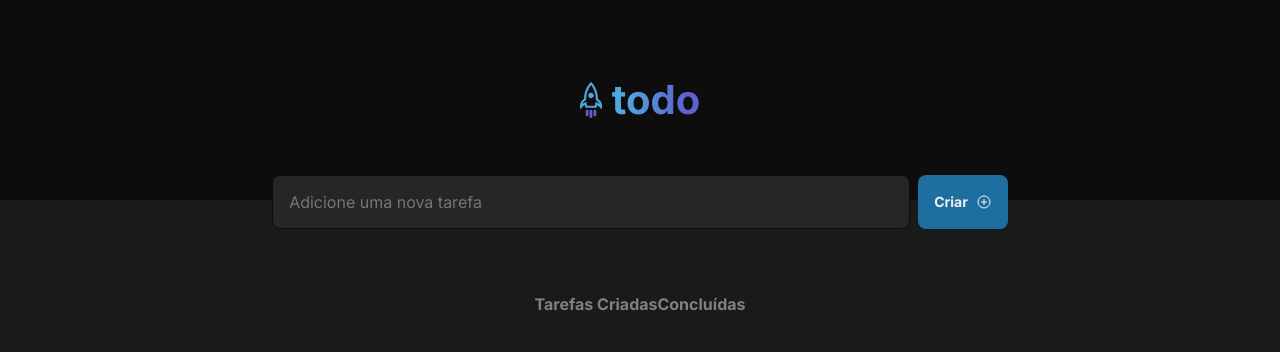
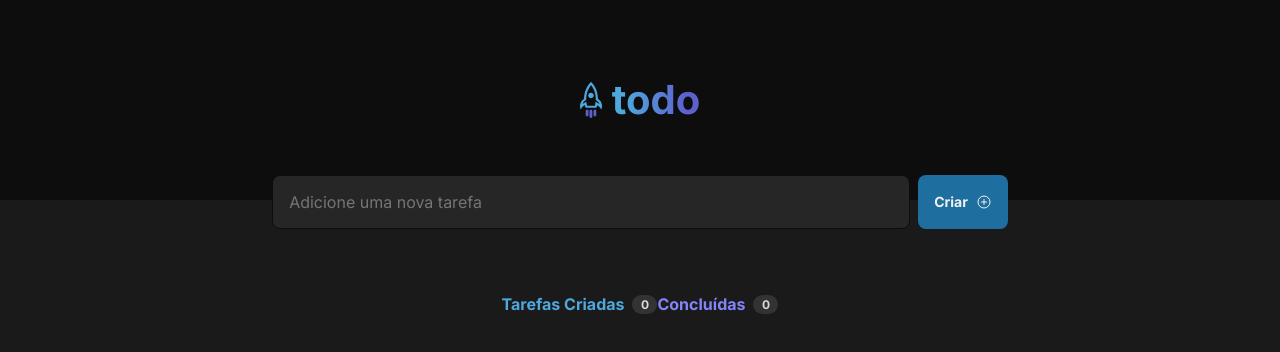
Before and after one commit to gabriel-78/challange_01_to-do_list_igniteLab-trail-2022, a React (Vite) app: page / in a window 1280 px wide. Shown: the top 352 px of the page. Built offline with nearby package versions, Linux system fonts and the light colour scheme.

Commit message:
FEAT: Add counter task

```diff
--- a/src/components/Main/index.module.css
+++ b/src/components/Main/index.module.css
@@ -29,3 +29,31 @@
     width: 100%;
     justify-content: space-between;
 }
+
+.labelCounterContainer div{
+    align-items: center;
+    display: flex;
+    gap: 8px;
+}
+
+.labelCounterContainer div label{
+    align-items: center;
+    background-color: var(--gray-400);
+    border-radius: 999px;
+    color: var(--gray-200);
+    display: flex;
+    font-weight: 700;
+    font-size: 12px;
+    height: 19px;
+    justify-content: center;
+    line-height: 15px;
+    width: 25px;
+}
+
+.labelCounterContainer div:nth-child(1) strong{
+    color: var(--blue);
+}
+
+.labelCounterContainer div:nth-child(2) strong{
+    color: var(--purple);
+}
--- a/src/components/Main/index.tsx
+++ b/src/components/Main/index.tsx
@@ -55,8 +55,16 @@ const Main = () => {
 
             <div className={S.container}>
                 <div className={S.labelCounterContainer}>
-                    <strong>Tarefas Criadas</strong>
-                    <strong>Concluídas</strong>
+                    <div>
+                        <strong>Tarefas Criadas</strong>
+                        <label>{taskList.length}</label>
+                    </div>
+                    <div>
+                        <strong>Concluídas</strong>
+                        <label>
+                            {taskList.filter(({checked}) => checked === true).length}
+                        </label>
+                    </div>
                 </div>
                 <div className={S.taskContainer}>
                     {taskList.map(
```
